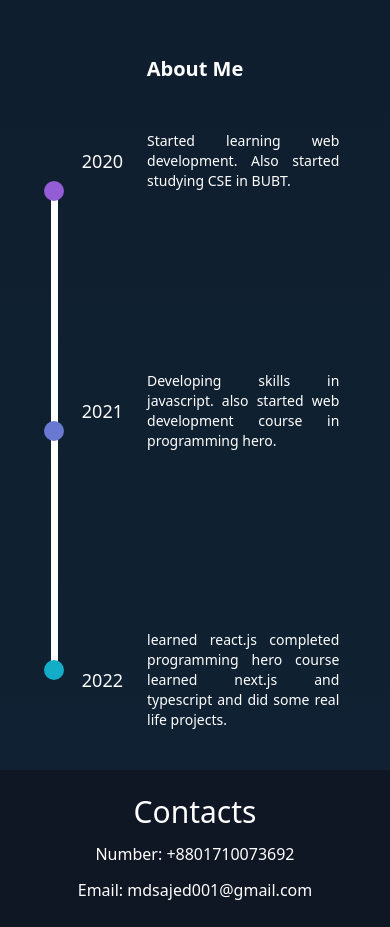
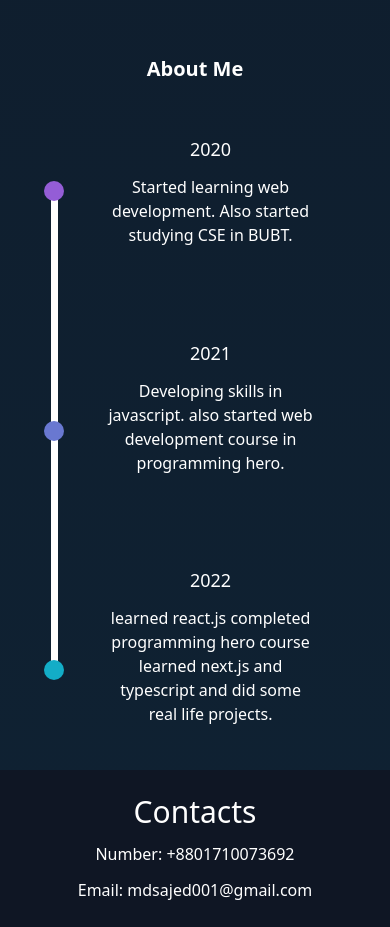
Before and after one commit to Nishikaru/portfolio, a Next.js app in the folder nishikaru-portfolio/: page / in a window 390 px wide. Shown: the part 2160-3087 px from the top of the page. Built offline with nearby package versions, Linux system fonts and the light colour scheme.

Commit message:
new build for smaller phones

```diff
--- a/nishikaru-portfolio/src/component/aboutMe/AboutMe.tsx
+++ b/nishikaru-portfolio/src/component/aboutMe/AboutMe.tsx
@@ -45,18 +45,18 @@ const AboutMe = () => {
           <div className='h-5 w-5 rounded-full bg-[#13ADC7] absolute translate-x-[-50%] translate-y-[-50%] top-[100%] left-[50%] lg:top-[50%] lg:left-[100%]'></div>
         </div>
         {/* used ref here */}
-        <div ref={targetRef}  className='flex flex-col lg:flex-row h-full lg:h-fit w-fit lg:w-full justify-between gap-10 text-justify'>
-          <div className={`transition-all ease-in-out duration-300 flex lg:flex-col gap-6 items-center justify-center w-full ${isVisible?'':' translate-x-[2000px] '}`}>
+        <div ref={targetRef}  className='flex flex-col lg:flex-row  h-[70vh] lg:h-fit w-fit lg:w-full justify-between gap-10 text-center lg:text-justify overflow-y-auto overflow-x-hidden'>
+          <div className={`transition-all ease-in-out duration-300 flex flex-col gap-3 lg:gap-6 items-center justify-center w-full ${isVisible?'':' translate-x-[2000px] '}`}>
           <h1 className='text-lg md:text-xl font-medium'>2020</h1>
-          <p className='w-[80%] text-sm sm:text-base'> Started learning web development. Also started studying CSE in BUBT. </p>
+          <p className='w-[80%] '> Started learning web development. Also started studying CSE in BUBT. </p>
           </div>
-          <div className={`transition-all ease-in-out duration-500 flex lg:flex-col gap-6 items-center justify-center w-full ${isVisible?'':' translate-x-[2000px] '}`}>
+          <div className={`transition-all ease-in-out duration-500 flex flex-col gap-3 lg:gap-6 items-center justify-center w-full ${isVisible?'':' translate-x-[2000px] '}`}>
           <h1 className='text-lg md:text-xl font-medium'>2021</h1>
-          <p className='w-[80%] text-sm sm:text-base'> Developing skills in javascript. also started web development course in programming hero.  </p>
+          <p className='w-[80%] '> Developing skills in javascript. also started web development course in programming hero.  </p>
           </div>
-          <div className={`transition-all ease-in-out duration-700 flex lg:flex-col gap-6 items-center justify-center w-full ${isVisible?'':' translate-x-[2000px] '}`}>
+          <div className={`transition-all ease-in-out duration-700 flex flex-col gap-3 lg:gap-6 items-center justify-center w-full ${isVisible?'':' translate-x-[2000px] '}`}>
           <h1 className='text-lg md:text-xl font-medium'>2022</h1>
-          <p className='w-[80%] text-sm sm:text-base'> learned react.js completed programming hero course learned next.js and typescript and did some real life projects. </p>
+          <p className='w-[80%] '> learned react.js completed programming hero course learned next.js and typescript and did some real life projects. </p>
           </div>
         </div>
       </div>
```
